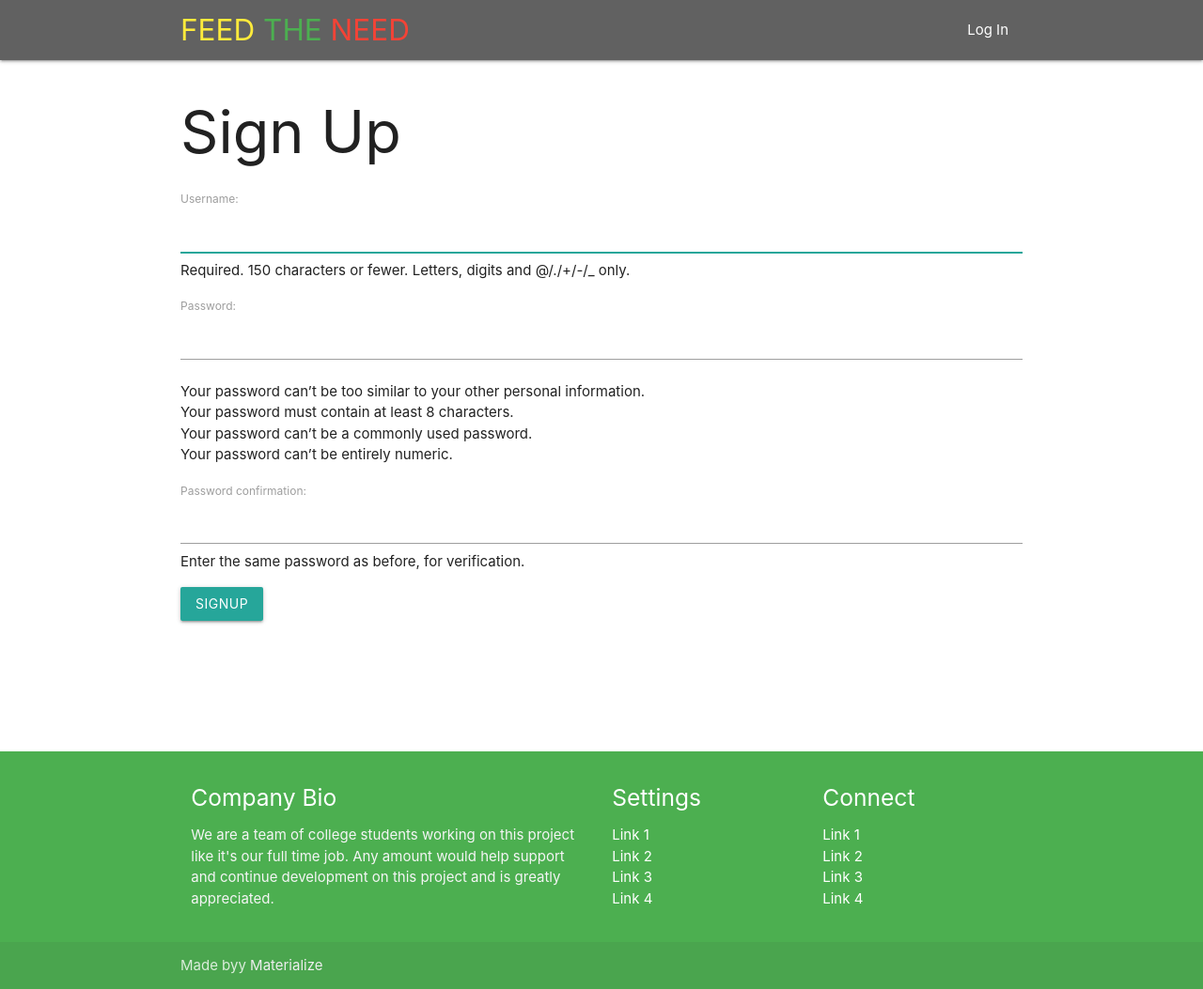
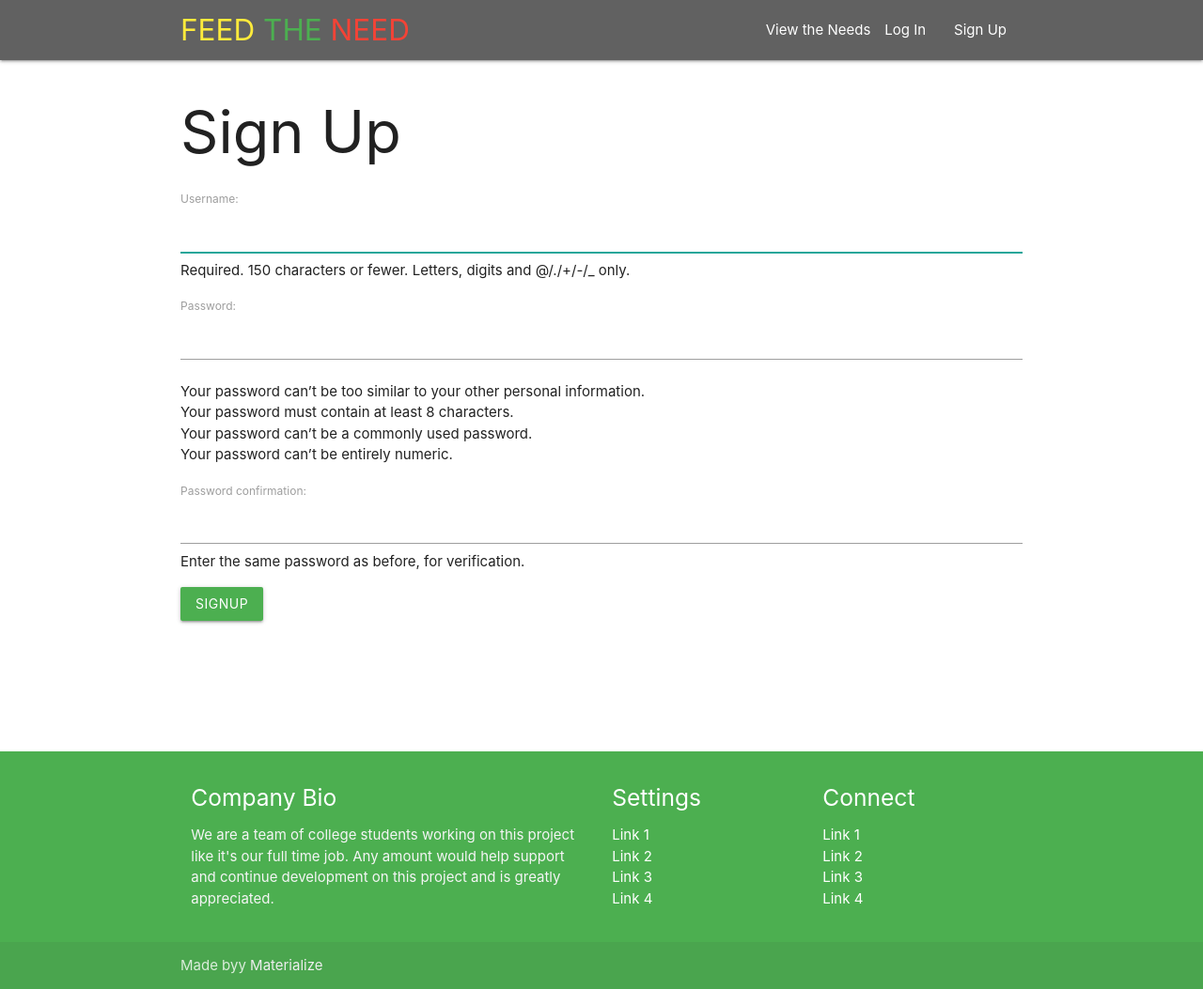
Before and after one commit to KarenkSmith/feed-the-need, a Django app: page /accounts/signup in a window 1280 px wide. Shown: the whole page at 94% size. Run offline with Django 3.2, Linux system fonts and the light colour scheme.

Commit message:
base.html changes

```diff
--- a/main/static/css/style.css
+++ b/main/static/css/style.css
@@ -26,3 +26,11 @@ html, body {
  .icon-block .material-icons {
 	 font-size: inherit;
  }
+
+ nav ul{
+	list-style: none;
+	margin: 0 2px;
+	padding: 0;
+	display: flex;
+	justify-content: space-around;
+  }
--- a/main/templates/base.html
+++ b/main/templates/base.html
@@ -2,40 +2,45 @@
 
 <!DOCTYPE html>
 <html lang="en">
+
 <head>
 	<meta charset="UTF-8">
 	<meta name="viewport" content="width=device-width, initial-scale=1.0">
 	<meta http-equiv="X-UA-Compatible" content="ie=edge">
 	<title>Feed the Need</title>
 	<link type="text/css" rel='stylesheet' href="https://fonts.googleapis.com/icon?family=Material+Icons" />
-	<link type="text/css" rel="stylesheet" href="https://cdnjs.cloudflare.com/ajax/libs/materialize/1.0.0/css/materialize.min.css" />
+	<link type="text/css" rel="stylesheet"
+		href="https://cdnjs.cloudflare.com/ajax/libs/materialize/1.0.0/css/materialize.min.css" />
 	<link type="text/css" rel='stylesheet' href="{% static 'css/style.css' %}" />
 </head>
+
 <body>
 
 	<nav class="grey darken-2" role="navigation">
 		<div class="nav-wrapper container">
 			<!-- logo -->
-					<a id="logo-container" href="/" class="brand-logo"><span class="yellow-text">FEED</span> <span class="green-text">THE</span> <span class="red-text">NEED</span></a>
+			<a id="logo-container" href="/" class="brand-logo"><span class="yellow-text">FEED</span> <span
+					class="green-text">THE</span> <span class="red-text">NEED</span></a>
 			<!-- nav menu -->
 			<ul class="right hide-on-med-and-down">
 
 				{% if user.is_authenticated %}
+				<li><a href="{% url 'logout' %}">Log Out</a></li>
+				<li>View the Needs</li>
+				<li>View the Feeds</li>
+				{% else %}
+				<li>View the Needs</li>
+				<li><a href="{% url 'login' %}">Log In</a></li>
 				<li><a href="{% url 'signup' %}">Sign Up</a></li>
-									<li><a href="{% url 'logout' %}">Log Out</a></li>
-								{% else %}
-									<li><a href="{% url 'login' %}">Log In</a></li>
 				{% endif %}
 
 
 			</ul>
 			<!-- #nav-mobile sidenav -->
 			<ul id="nav-mobile" class="sidenav yellow">
-						<li>
-
-						</li>
 			</ul>
 			<a href="#" data-target="nav-mobile" class="sidenav-trigger"><i class="material-icons">menu</i></a>
+
 		</div>
 	</nav>
 
@@ -48,7 +53,9 @@
 			<div class="row">
 				<div class="col l6 s12">
 					<h5 class="white-text">Company Bio</h5>
-					<p class="grey-text text-lighten-4">We are a team of college students working on this project like it's our full time job. Any amount would help support and continue development on this project and is greatly appreciated.</p>
+					<p class="grey-text text-lighten-4">We are a team of college students working on this project like it's our
+						full time job. Any amount would help support and continue development on this project and is greatly
+						appreciated.</p>
 
 
 				</div>
@@ -82,4 +89,5 @@
 	<script src="{% static 'js/init.js' %}"></script>
 	<script src="{% static 'js/script.js' %}"></script>
 </body>
+
 </html>
--- a/main/templates/registration/login.html
+++ b/main/templates/registration/login.html
@@ -5,7 +5,7 @@
 <form method="post" action="{% url 'login' %}">
     {% csrf_token %}
     {{ form.as_p }}
-    <input type="submit" class="btn" value="login">
+    <input type="submit" class="green btn" value="login">
     <input type="hidden" name="next" value="{{ next }}">
   </form>
 
--- a/main/templates/registration/signup.html
+++ b/main/templates/registration/signup.html
@@ -8,7 +8,7 @@
 <form method="post" action="{% url 'signup' %}">
   {% csrf_token %}
   {{ form.as_p }}
-  <input type="submit" class="btn" value="signup">
+ <input type="submit" class="green btn" value="signup">
 </form>
 
 {% endblock %}
```
Lines whose indentation alone changed are shown as unchanged.
